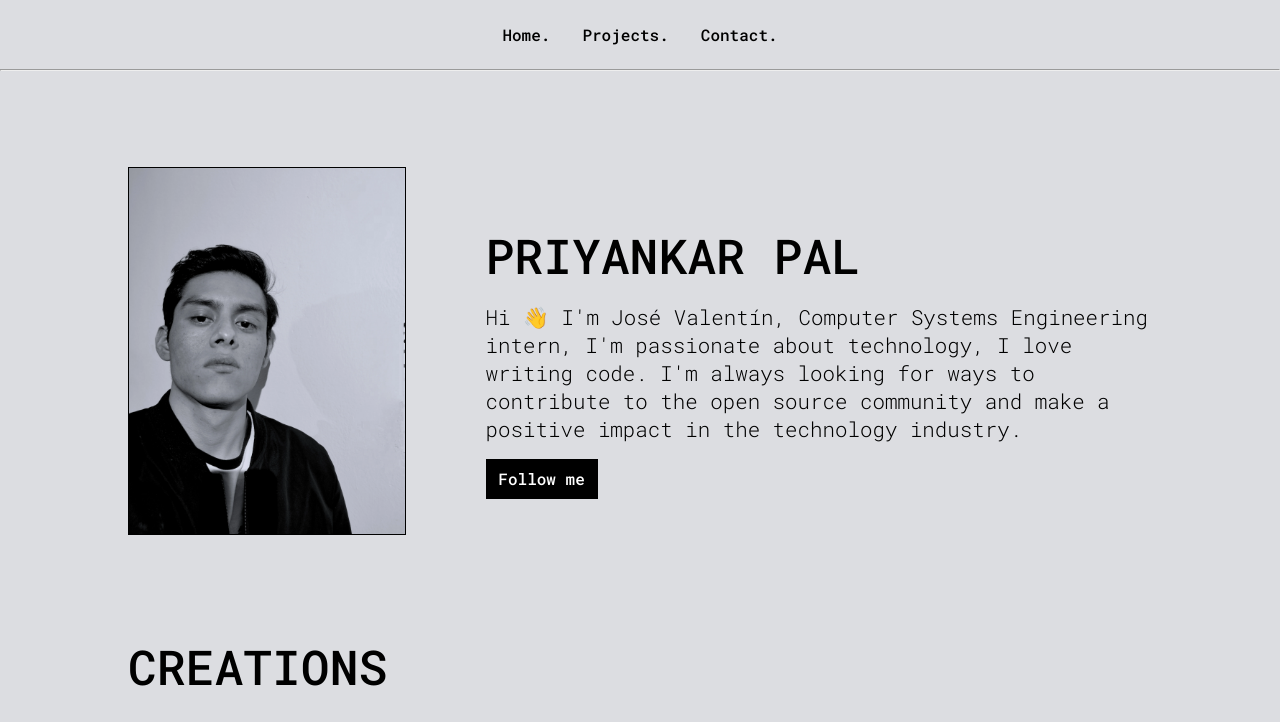
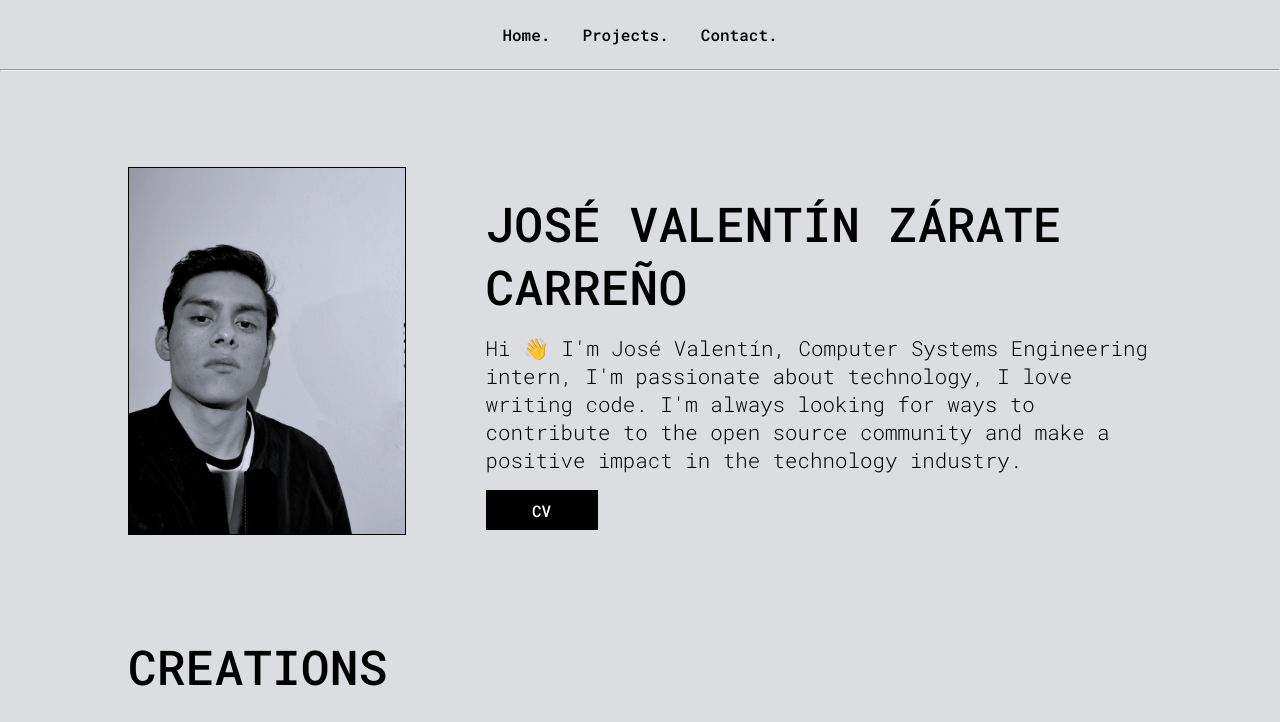
Before and after one commit to JoseVale99/portfolio, a plain HTML site: page index.html in a window 1280 px wide. Shown: the top 722 px of the page. Drawn offline with Linux system fonts and the light colour scheme.

Commit message:
ADD: INDEX

```diff
--- a/index.html
+++ b/index.html
@@ -33,7 +33,7 @@
             <img loading="lazy" src="/images/img.webp" class="banner-img" alt="Priyankar Pal" />
         </div>
         <div class="right-bg">
-            <h2 class="name">Priyankar Pal</h2>
+            <h2 class="name">José Valentín Zárate Carreño</h2>
             <p class="desc">
                 Hi 👋 I'm José Valentín, Computer Systems Engineering intern,
                  I'm passionate about technology, I love writing code. I'm always
@@ -41,7 +41,7 @@
                   a positive impact in the technology industry.
             </p>
             <div class="btn">
-                <a href="https://github.com/JoseVale99" target="_blank">Follow me
+                <a href="https://github.com/JoseVale99" target="_blank">CV
                 </a>
             </div>
         </div>
```
